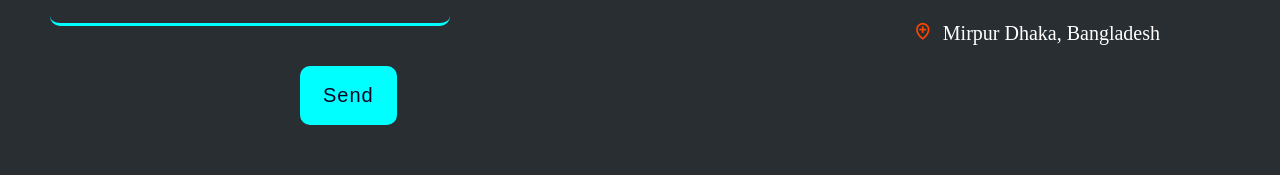
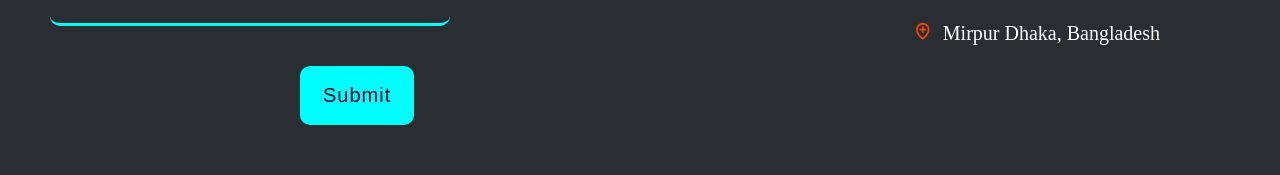
Before and after one commit to ayan1906/Portfolio_main, a plain HTML site: page index.html in a window 1280 px wide. Shown: the part 3239-3414 px from the top of the page. Drawn offline with nearby package versions, Linux system fonts and the light colour scheme.

Commit message:
Update index.html

```diff
--- a/index.html
+++ b/index.html
@@ -196,7 +196,7 @@
                         <input type="Number" name="number" placeholder="Enter Your Number">
 
                         <div class="btn3">
-                            <button type="Submit">Send</button>
+                            <button type="Submit">Submit</button>
                         </div>
                     </form>
                 </div>
```
